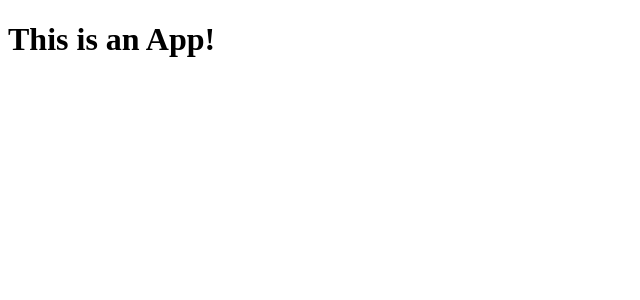
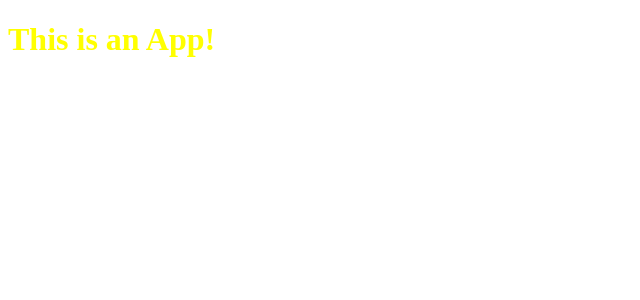
Before and after one commit to Mopcho/react-typescript-webpack, a React app: page / in a window 1280 px wide. Shown: the top 300 px of the page, without its empty margins (0-640 px from the left). Built offline with nearby package versions, Linux system fonts and the light colour scheme.

Commit message:
Added .css files loader

```diff
--- a/package.json
+++ b/package.json
@@ -29,7 +29,9 @@
     "@types/react": "^18.0.26",
     "@types/react-dom": "^18.0.9",
     "babel-loader": "^9.1.0",
+    "css-loader": "^6.7.2",
     "html-webpack-plugin": "^5.5.0",
+    "style-loader": "^3.3.1",
     "typescript": "^4.9.3",
     "webpack": "^5.75.0",
     "webpack-cli": "^5.0.1",
--- a/src/App.tsx
+++ b/src/App.tsx
@@ -1,3 +1,5 @@
+import './styles.css';
+
 export const App = () => {
-    return (<h1>This is an App!</h1>)
+    return (<h1>This is an App!</h1>);
 }
--- /dev/null
+++ b/src/styles.css
@@ -0,0 +1,3 @@
+h1 {
+    color: yellow;
+}
--- a/webpack/webpack.config.js
+++ b/webpack/webpack.config.js
@@ -24,6 +24,10 @@
 					},
 				],
 			},
+			{
+				test: /\.css$/,
+				use: ['style-loader', 'css-loader'],
+			},
 		],
 	},
 	plugins: [
```
Also changed, not shown: 1 other file (tests, documents, lock files or other folders).
